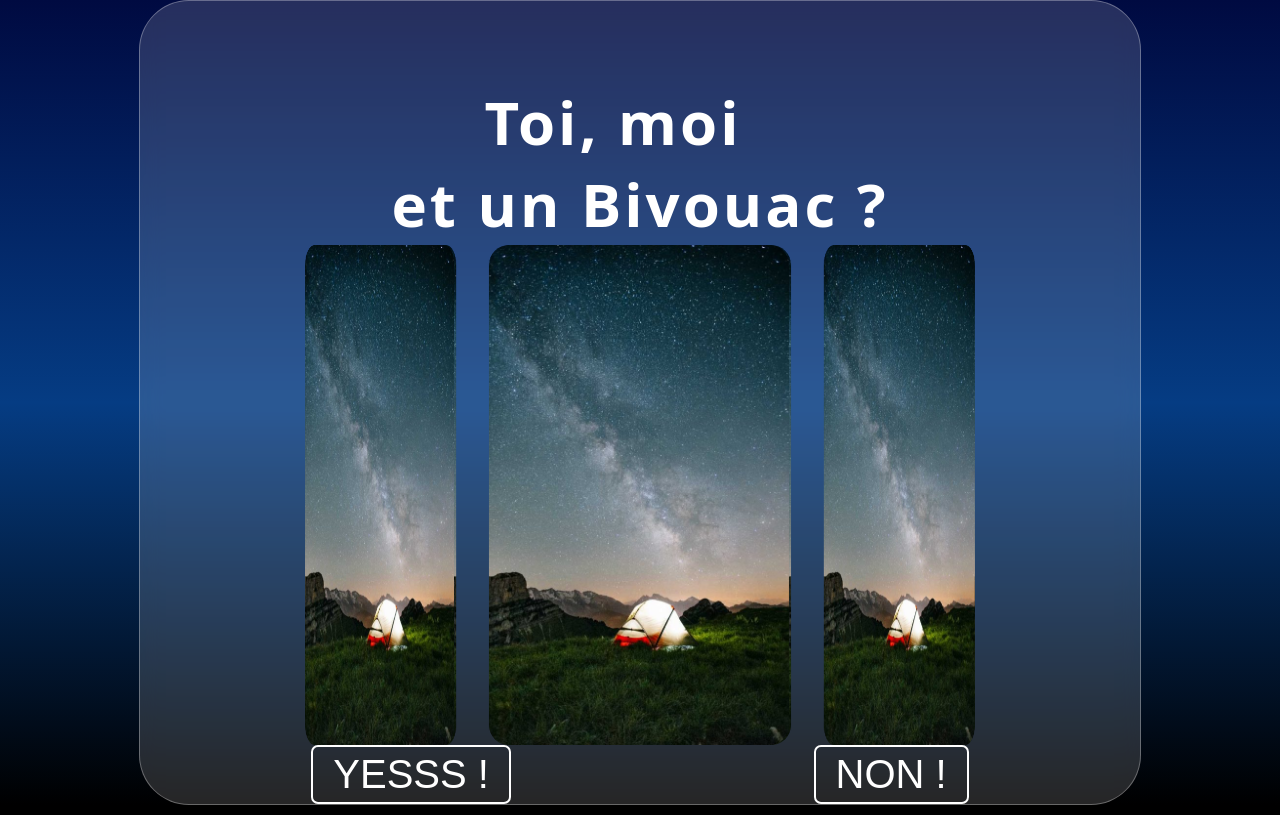
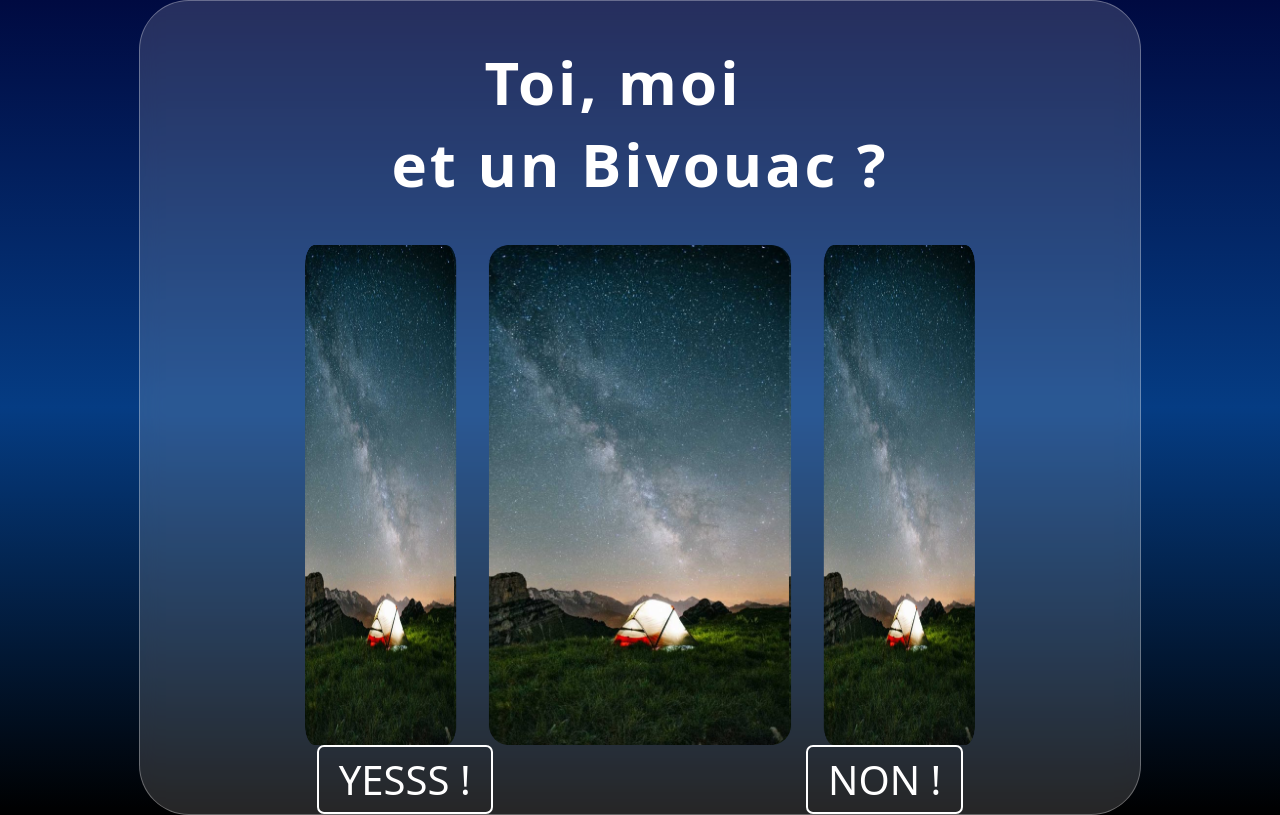
Before and after one commit to fbuteux/bivouac, a plain HTML site: page bivouac/index.html in a window 1280 px wide. Drawn offline with nearby package versions, Linux system fonts and the light colour scheme.

Commit message:
Update index.html

```diff
--- a/bivouac/index.html
+++ b/bivouac/index.html
@@ -4,7 +4,7 @@
 <head>
     <meta charset="UTF-8">
     <title>Cylindre 3D Bivouac</title>
-        <style>
+    <style>
         * {
             font-family: system-ui, -apple-system, BlinkMacSystemFont, 'Segoe UI', Roboto, Oxygen, Ubuntu, Cantarell, 'Open Sans', 'Helvetica Neue', sans-serif;
         }
@@ -22,32 +22,24 @@
             padding: 0;
             height: 100%;
             width: 100%;
-            background-color: #222;
-            /*background: linear-gradient(180deg, #060041,#164a75,#5aa9c9, #d3be90);
-    */
             background: linear-gradient(180deg, #000a41, #053c83, #000000);
-
         }
 
         #container {
             border: none;
             border-radius: 50px;
-            background-color: #eee;
+            background-color: rgba(255, 255, 255, 0.15);
+            backdrop-filter: blur(10px);
+            -webkit-backdrop-filter: blur(10px);
+            border: 1px solid rgba(255, 255, 255, 0.3);
+            color: white;
             height: 70%;
             width: 75%;
             display: flex;
             flex-direction: column;
             align-items: center;
-            padding: 0px 20px 0 20px;
-            background: rgba(255, 255, 255, 0.15);
-            /* Couche transparente */
-            backdrop-filter: blur(10px);
-            /* Effet de flou derrière */
-            -webkit-backdrop-filter: blur(10px);
-            /* Safari */
-            border: 1px solid rgba(255, 255, 255, 0.3);
-            /* Bord clair */
-            color: white;
+            padding: 0px 20px;
+            perspective: 1500px;
         }
 
         p,
@@ -62,8 +54,6 @@
             font-size: 60px;
             font-weight: 600;
             letter-spacing: 3px;
-            position: relative;
-            top: 40px;
             display: flex;
             align-items: center;
             justify-content: center;
@@ -81,7 +71,6 @@
             border: 2px solid #ffffff;
             color: #ffffff;
             text-decoration: none;
-            font-family: sans-serif;
             border-radius: 7px;
             transition: all 0.2s ease;
         }
@@ -96,7 +85,6 @@
             display: flex;
             align-items: center;
             justify-content: center;
-            color: #ffffff;
             padding: 40px;
         }
 
@@ -117,7 +105,6 @@
             border-radius: 20px;
         }
 
-        /* Placement des 6 images sur un cylindre */
         #caroussel img:nth-child(1) {
             transform: rotateY(0deg) translateZ(300px);
         }
@@ -140,23 +127,6 @@
 
         #caroussel img:nth-child(6) {
             transform: rotateY(300deg) translateZ(300px);
-        }
-
-
-
-        /* Perspective appliquée au conteneur parent */
-        #container {
-            perspective: 1500px;
-        }
-
-        @keyframes rotate {
-            from {
-                transform: rotateY(0deg);
-            }
-
-            to {
-                transform: rotateY(-360deg);
-            }
         }
 
         #boutons {
@@ -199,7 +169,7 @@
     </div>
 
     <!-- SCRIPT ROTATION + EMAILJS -->
-    <script src="https://cdn.emailjs.com/sdk/3.2.0/email.min.js"></script>
+    <script type="text/javascript" src="https://cdn.jsdelivr.net/npm/@emailjs/browser@4/dist/email.min.js"></script>
     <script>
         document.addEventListener("DOMContentLoaded", function () {
             // ===== ROTATION CYLINDRE =====
```
